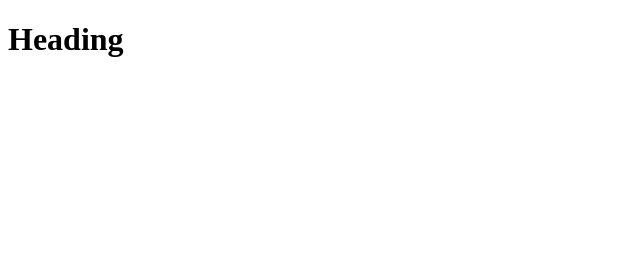
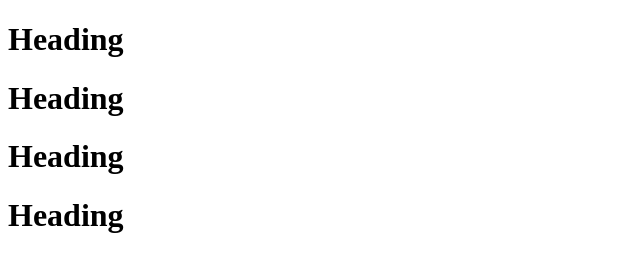
Before and after one commit to arafath-yeasin/Arafath, a plain HTML site: page index.htm in a window 1280 px wide. Shown: the whole page, without its empty margins (0-640 px from the left). Drawn offline with Linux system fonts and the light colour scheme.

Commit message:
second commit

```diff
--- a/index.htm
+++ b/index.htm
@@ -7,5 +7,9 @@
 </head>
 <body>
     <h1>Heading</h1>
+    <h1>Heading</h1>
+    <h1>Heading</h1>
+    <h1>Heading</h1>
+
 </body>
 </html>
```
